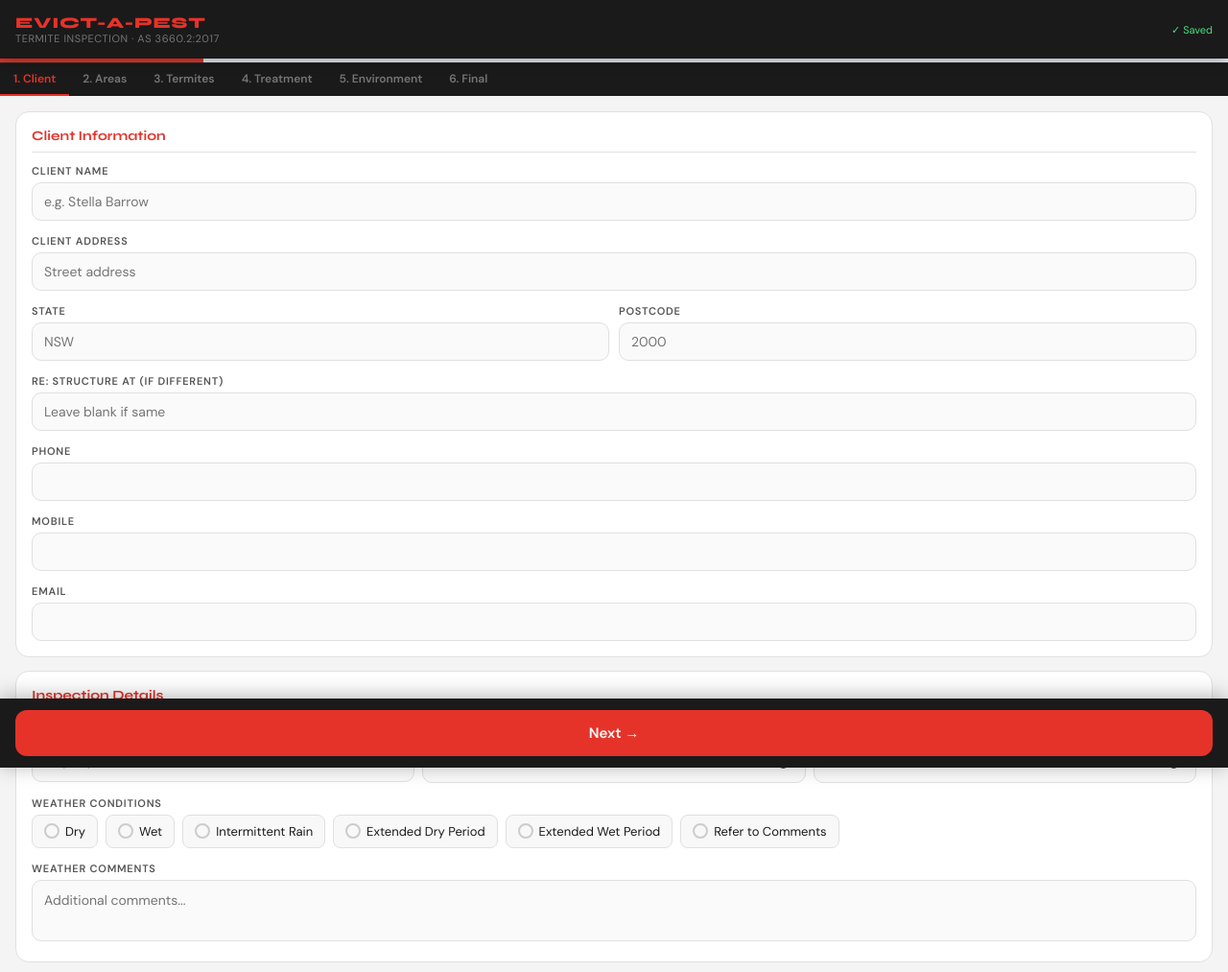
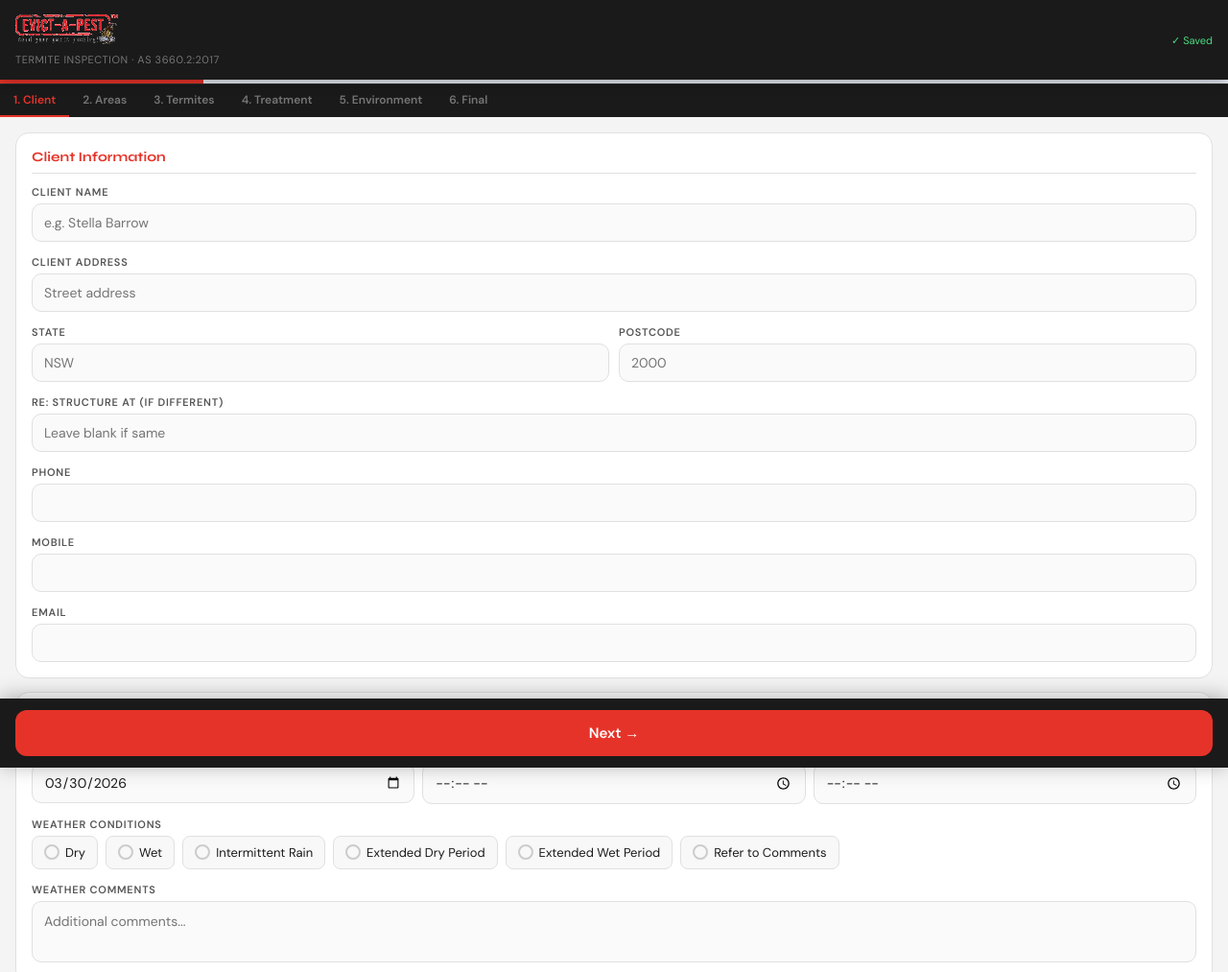
Before and after one commit to Evictapest1/TermiteInspection, a plain HTML site: page index.html in a window 1280 px wide. Shown: the top 1013 px of the page at 96% size. Drawn offline with nearby package versions, Linux system fonts and the light colour scheme.

Commit message:
Update index.html

```diff
--- a/index.html
+++ b/index.html
@@ -146,7 +146,7 @@
 
 <div class="app-header">
   <div class="app-header-left">
-    <div class="brand">EVICT-A-PEST</div>
+    <img src="https://raw.githubusercontent.com/Evictapest1/TermiteInspection/main/Evict-A-Pest-transparent.png" style="height:36px;object-fit:contain;" alt="Evict-A-Pest">
     <div class="sub">TERMITE INSPECTION · AS 3660.2:2017</div>
   </div>
   <div class="save-indicator" id="saveIndicator">✓ Saved</div>
```
